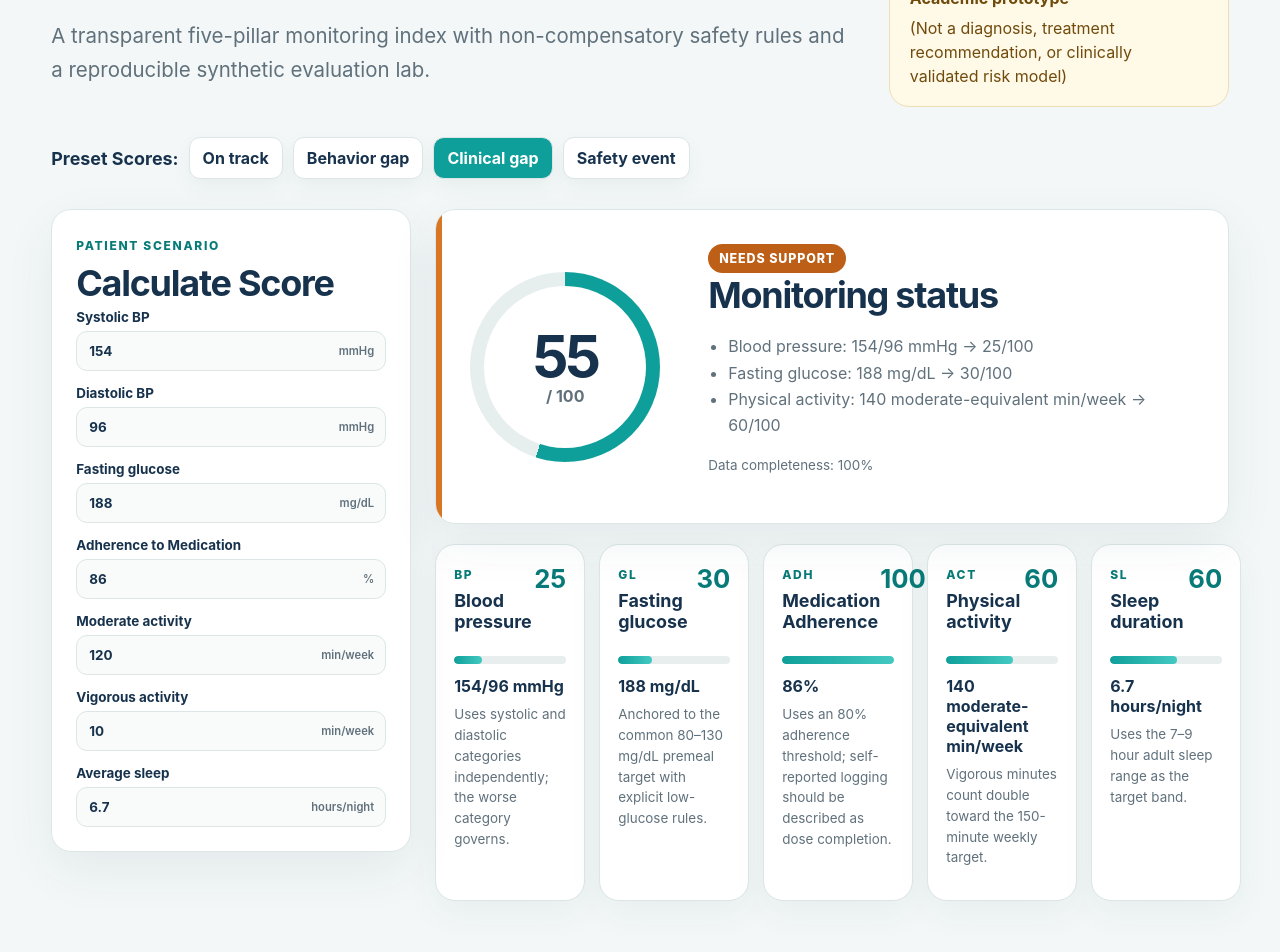
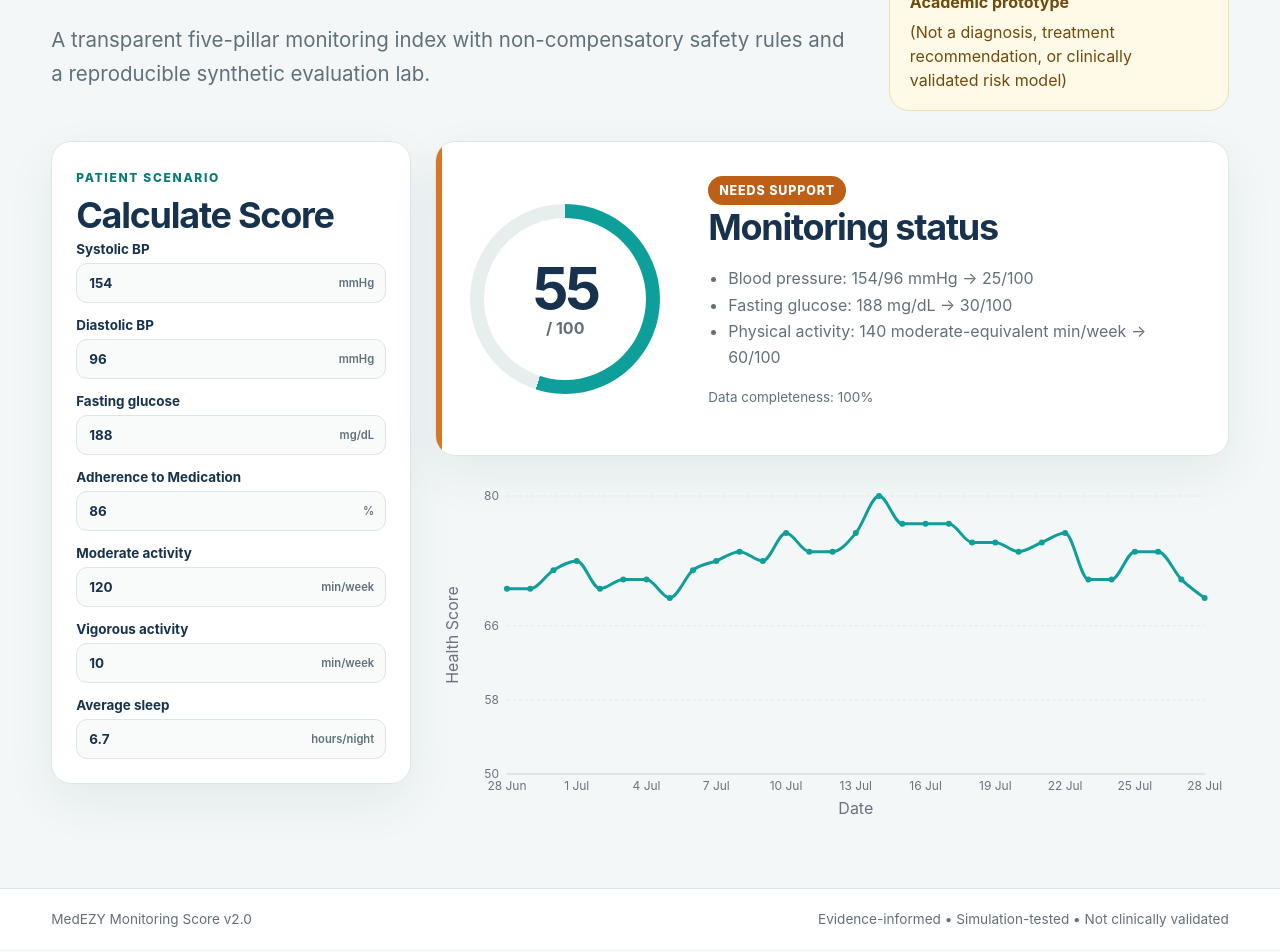
Before and after one commit to LA1709/bma5278-medEZY, a React (Vite) app: page / in a window 1280 px wide. Shown: the part 220-1172 px from the top of the page. Built offline with nearby package versions, Linux system fonts and the light colour scheme.

Commit message:
Added Demo Toggle

```diff
--- a/src/App.tsx
+++ b/src/App.tsx
@@ -1,14 +1,24 @@
 import { useMemo, useState, type ChangeEvent } from 'react';
-import { Activity, Beaker, BookOpen, ShieldCheck, Stethoscope } from 'lucide-react';
+import { Activity, Beaker, Stethoscope, ToggleLeft, ToggleRight } from 'lucide-react';
 // import { Methodology } from './components/Methodology';
+import {
+  LineChart,
+  Line,
+  ResponsiveContainer,
+  Tooltip,
+  XAxis,
+  YAxis,
+  Label,
+  CartesianGrid
+} from "recharts";
 import { PillarCard } from './components/PillarCard';
 import { ScoreGauge } from './components/ScoreGauge';
 import { SimulationLab } from './components/SimulationLab';
 import { calculateLegacyScore } from './lib/scoringV1';
 import { calculateMonitoringScore, formatStatus } from './lib/scoringV2';
-import type { ScoreInputs } from './lib/types';
+import type { ScoreInputs, ScoreEntry } from './lib/types';
 
-type Tab = 'calculator' | 'simulation' | 'methodology';
+type Tab = 'calculator' | 'simulation';
 
 const scenarios: Record<string, ScoreInputs> = {
   'On track': {
@@ -68,6 +78,39 @@ const scenarios: Record<string, ScoreInputs> = {
   // },
 };
 
+let tempScore = 68 + Math.floor(Math.random() * 5); // 68–72
+const baseline = tempScore;
+
+const chartData: ScoreEntry[] = Array.from({ length: 31 }, (_, i) => {
+  const date = new Date();
+  date.setDate(date.getDate() - 30 + i);
+
+  let delta: number;
+  const r = Math.random();
+
+  if (r < 0.65) {
+    // Most days: tiny change
+    delta = Math.floor(Math.random() * 5) - 2; // -2..2
+  } else if (r < 0.9) {
+    // Sometimes: noticeable change
+    delta = Math.floor(Math.random() * 7) - 3; // -3..3
+  } else {
+    // Rarely: bad/good day
+    delta = (Math.random() < 0.5 ? -1 : 1) * (4 + Math.floor(Math.random() * 3)); // ±4..6
+  }
+
+  // Gentle pull back toward the baseline
+  if (tempScore > baseline + 6) delta -= 1;
+  if (tempScore < baseline - 6) delta += 1;
+
+  tempScore = Math.max(50, Math.min(80, tempScore + delta));
+
+  return {
+    date: date.toISOString().split("T")[0],
+    score: tempScore,
+  };
+});
+
 const fieldConfig: Array<{
   key: keyof ScoreInputs;
   label: string;
@@ -88,7 +131,92 @@ const fieldConfig: Array<{
     // { key: 'hrv', label: 'HRV (legacy only)', unit: 'ms', min: 5, max: 120, step: 1, legacy: true },
   ];
 
-function Calculator() {
+const dateFormatter = new Intl.DateTimeFormat("en-GB", {
+  day: "numeric",
+  month: "short",
+});
+
+const tooltipFormatter = new Intl.DateTimeFormat("en-GB", {
+  weekday: "short",
+  day: "numeric",
+  month: "short",
+  year: "numeric",
+});
+
+const ScoreHistoryChart = () => {
+  return (
+    <ResponsiveContainer width="100%" height={340}>
+      <LineChart
+        data={chartData}
+        margin={{ top: 20, right: 24, left: 12, bottom: 12 }}
+      >
+        <CartesianGrid
+          stroke="#e5e7eb"
+          strokeDasharray="3 3"
+          vertical={false}
+        />
+
+        <XAxis
+          dataKey="date"
+          tickFormatter={(value) => dateFormatter.format(new Date(value))}
+          minTickGap={20}
+          axisLine={{ stroke: "#d1d5db" }}
+          tickLine={false}
+          tick={{ fill: "#6b7280", fontSize: 12 }}
+        >
+          <Label
+            value="Date"
+            position="insideBottom"
+            offset={-10}
+            style={{ fill: "#6b7280" }}
+          />
+        </XAxis>
+
+        <YAxis
+          domain={[50, 80]}
+          axisLine={false}
+          tickLine={false}
+          tick={{ fill: "#6b7280", fontSize: 12 }}
+        >
+          <Label
+            value="Health Score"
+            angle={-90}
+            position="insideLeft"
+            style={{ textAnchor: "middle", fill: "#6b7280" }}
+          />
+        </YAxis>
+
+        <Tooltip
+          labelFormatter={(value) =>
+            tooltipFormatter.format(new Date(value as string))
+          }
+          contentStyle={{
+            border: "1px solid #e5e7eb",
+            borderRadius: 8,
+            boxShadow: "0 6px 18px rgba(0,0,0,0.08)",
+          }}
+          cursor={{ stroke: "#0f9f9a", strokeOpacity: 0.2 }}
+        />
+
+        <Line
+          type="monotone"
+          dataKey="score"
+          stroke="#0f9f9a"
+          strokeWidth={3}
+          dot={{ r: 3, fill: "#0f9f9a", strokeWidth: 0 }}
+          activeDot={{
+            r: 6,
+            fill: "#0f9f9a",
+            stroke: "#fff",
+            strokeWidth: 2,
+          }}
+        />
+      </LineChart>
+    </ResponsiveContainer>
+  );
+}
+
+const Calculator = ({ isDemo }: { isDemo: boolean }) => {
   const [preset, setPreset] = useState<string>('Clinical gap');
   const [input, setInput] = useState<ScoreInputs>(scenarios['Clinical gap']);
   const calculation = useMemo(() => {
@@ -131,8 +259,8 @@ function Calculator() {
         </div>
       </div>
 
-      <div className="scenario-row">
-        <h3>Preset Scores:</h3>
+      {isDemo && <div className="scenario-row">
+        <h3>Choose a preset:</h3>
         {Object.entries(scenarios).map(([name, values]) => (
           <button key={name} className={
             `scenario-button${preset === name ? " selected" : ""}`
@@ -141,7 +269,7 @@ function Calculator() {
             setInput(values);
           }}> {name} </button>
         ))}
-      </div>
+      </div>}
 
       <div className="calculator-layout">
         <aside className="panel input-panel">
@@ -195,9 +323,9 @@ function Calculator() {
               </article>
             ))}
 
-            <div className="pillar-grid">
+            {isDemo ? <div className="pillar-grid">
               {results.v2.pillars.map((pillar) => <PillarCard key={pillar.key} pillar={pillar} />)}
-            </div>
+            </div> : <ScoreHistoryChart />}
 
             {/* <article className="panel legacy-comparison">
               <div>
@@ -223,6 +351,7 @@ function Calculator() {
 
 export default function App() {
   const [tab, setTab] = useState<Tab>('calculator');
+  const [isDemo, setIsDemo] = useState<boolean>(false);
 
   return (
     <div className="app-shell">
@@ -232,12 +361,15 @@ export default function App() {
           <span>MedEZY <small>Score Lab</small></span>
         </a>
         <nav>
+          <button className={isDemo ? 'active' : ''} onClick={() => { setIsDemo(!isDemo); setTab('calculator') }}>
+            {isDemo ? <ToggleRight /> : <ToggleLeft />} Demo Mode
+          </button>
           <button className={tab === 'calculator' ? 'active' : ''} onClick={() => setTab('calculator')}>
             <Activity size={17} /> Calculator
           </button>
-          <button className={tab === 'simulation' ? 'active' : ''} onClick={() => setTab('simulation')}>
+          {isDemo && <button className={tab === 'simulation' ? 'active' : ''} onClick={() => setTab('simulation')}>
             <Beaker size={17} /> Simulation Lab
-          </button>
+          </button>}
           {/* <button className={tab === 'methodology' ? 'active' : ''} onClick={() => setTab('methodology')}>
             <BookOpen size={17} /> Methodology
           </button> */}
@@ -245,7 +377,7 @@ export default function App() {
       </header>
 
       <main id="top">
-        {tab === 'calculator' && <Calculator />}
+        {tab === 'calculator' && <Calculator isDemo={isDemo} />}
         {tab === 'simulation' && <SimulationLab />}
         {/* {tab === 'methodology' && <Methodology />} */}
       </main>
--- a/src/components/SimulationLab.tsx
+++ b/src/components/SimulationLab.tsx
@@ -1,14 +1,14 @@
 import { useMemo, useState, type ChangeEvent } from 'react';
-import {
-  Bar,
-  BarChart,
-  CartesianGrid,
-  Legend,
-  ResponsiveContainer,
-  Tooltip,
-  XAxis,
-  YAxis,
-} from 'recharts';
+// import {
+//   Bar,
+//   BarChart,
+//   CartesianGrid,
+//   Legend,
+//   ResponsiveContainer,
+//   Tooltip,
+//   XAxis,
+//   YAxis,
+// } from 'recharts';
 import { Download, Play, RefreshCw } from 'lucide-react';
 import { cohortToCsv, downloadText } from '../lib/csv';
 import { evaluateV1, evaluateV2, STATUS_ORDER } from '../lib/evaluation';
@@ -40,11 +40,11 @@ export function SimulationLab() {
   const v1 = useMemo(() => evaluateV1(cohort), [cohort]);
   const v2 = useMemo(() => evaluateV2(cohort), [cohort]);
 
-  const chartData = STATUS_ORDER.map((status) => ({
-    status: formatStatus(status),
-    'Legacy v1': v1.predictedCounts[status] ?? 0,
-    'Revised v2': v2.predictedCounts[status] ?? 0,
-  }));
+  // const chartData = STATUS_ORDER.map((status) => ({
+  //   status: formatStatus(status),
+  //   'Legacy v1': v1.predictedCounts[status] ?? 0,
+  //   'Revised v2': v2.predictedCounts[status] ?? 0,
+  // }));
 
   const regenerate = () => setCohort(generateCohort(size, seed));
 
--- a/src/lib/types.ts
+++ b/src/lib/types.ts
@@ -11,6 +11,10 @@ export type Phenotype =
   | 'CLINICAL_GAP'
   | 'SAFETY_EVENT';
 
+export type ScoreEntry = {
+  date: string;
+  score: number;
+}
 export interface ScoreInputs {
   systolic: number;
   diastolic: number;
```
